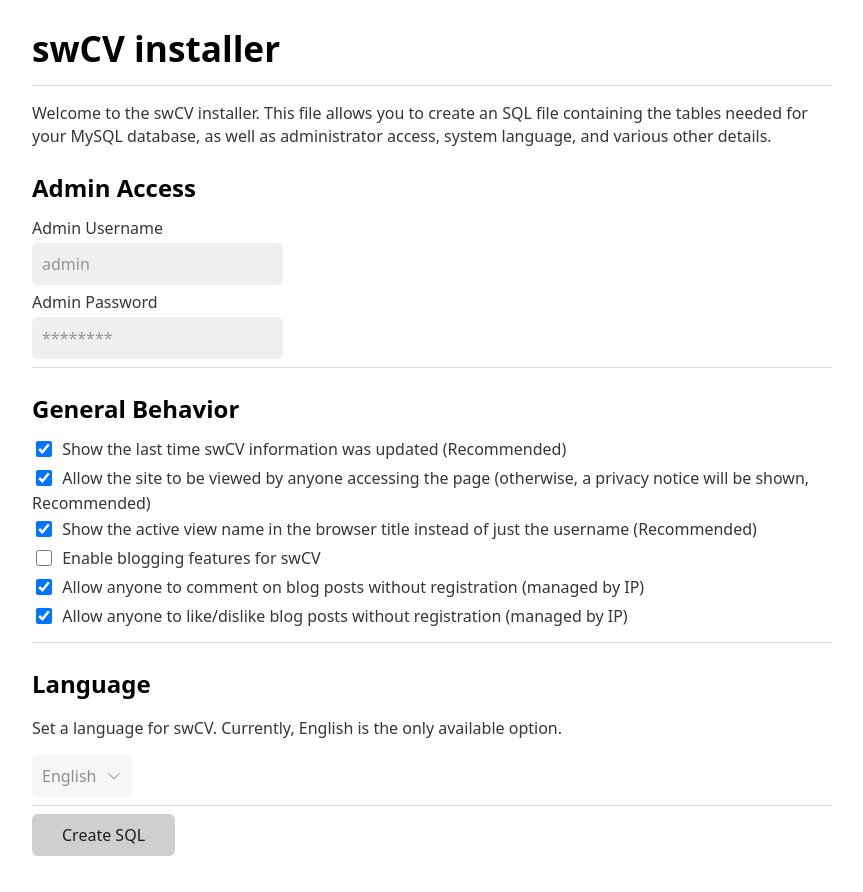
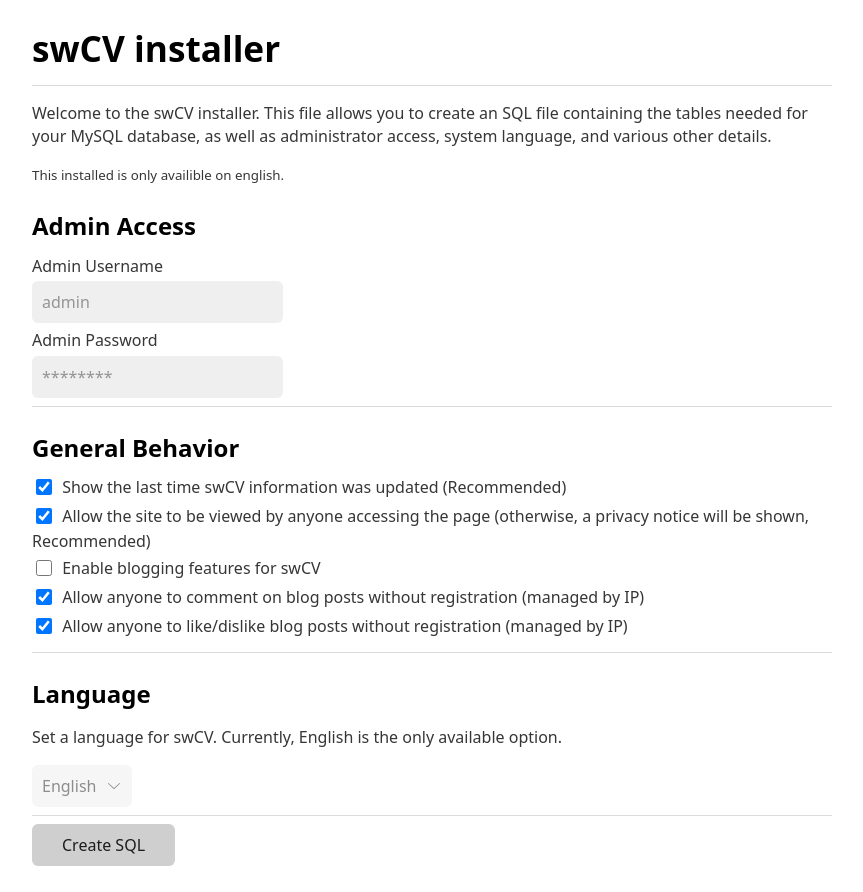
Before and after one commit to hppsrc/swCV, a PHP site: page /src/installer/installer.html in a window 1280 px wide. Shown: the whole page, without its empty margins (208-1071 px from the left). Before the commit the page ends 856 px from the top, so only its background shows below. Run offline with PHP 8.4, Linux system fonts and the light colour scheme; some libraries are stand-ins or nearby versions.

Commit message:
chore(config): update readme, env, htaccess and sql schema
- update readme and .env.example for current state
- update htaccess for safety, AJAX requests and installer sql access
- add extra constants
- update sql schema to 002: rename and remove columns
- update installer for current sql schema

```diff
--- a/src/constants/constants.php
+++ b/src/constants/constants.php
@@ -3,10 +3,12 @@
 /*
 	swCV constants.php file
 	Hppsrc 2026
-	Based on version 0.1.0-alpha
+	Based on version 0.2.0-alpha
 	? PHP Constants
 */
 
-define("VERSION", "0.1.0-alpha", false);
+define("VERSION", "0.2.0-alpha", false);
+define("SQUEMA_VERSION", "002", false);
+define("BUILD", "26082610", false);
 
 ?>
--- a/src/installer/installer.html
+++ b/src/installer/installer.html
@@ -3,7 +3,7 @@
 
 	swCV installer.html file
 	Hppsrc 2026
-	Based on version 0.1.0-alpha
+	Based on version 0.2.0-alpha
 	? SQL generation html file
 
 -->
@@ -32,6 +32,8 @@
 	<p>Welcome to the swCV installer. This file allows you to create an SQL file containing the tables needed for your
 		MySQL database, as well as administrator access, system language, and various other details.</p>
 
+	<small>This installed is only availible on english.</small>
+
 	<form id="installer-form">
 		<h2>Admin Access</h2>
 
@@ -39,8 +41,8 @@
 		<input type="text" id="user_access" name="user_access" maxlength="50" placeholder="admin" required>
 
 		<label for="user_password">Admin Password</label>
-		<input type="password" id="user_password" name="user_password" maxlength="500" placeholder="********"
-			pattern="(?=.*\d)(?=.*[a-z])(?=.*[A-Z])(?=.*[!@#$%^&*_\-]).{8,}"
+		<input type="password" id="user_password" name="user_password" minlength="1" maxlength="500"
+			placeholder="********" pattern="(?=.*\d)(?=.*[a-z])(?=.*[A-Z])(?=.*[!@#$%^&*_\-]).{8,}"
 			title="Password must be at least 8 characters long and contain at least one uppercase letter, one lowercase letter, one number, and one special character (!@#$%^&*_-)"
 			required>
 
@@ -57,11 +59,6 @@
 			<input type="checkbox" id="public_view" name="public_view" checked>
 			Allow the site to be viewed by anyone accessing the page (otherwise, a privacy notice will be shown,
 			Recommended)
-		</label>
-
-		<label>
-			<input type="checkbox" id="dinamic_web_title" name="dinamic_web_title" checked>
-			Show the active view name in the browser title instead of just the username (Recommended)
 		</label>
 
 		<label>
@@ -84,7 +81,7 @@
 		<h2>Language</h2>
 		<p>Set a language for swCV. Currently, English is the only available option.</p>
 
-		<select id="swCV_language" name="swCV_language" disabled>
+		<select id="system_language" name="system_language" disabled>
 			<option value="en" selected>English</option>
 		</select>
 
@@ -121,7 +118,6 @@
 				// Checkbox mappings (1 for checked, 0 for unchecked)
 				const showLastUpdate = document.getElementById('show_last_update').checked ? 1 : 0;
 				const publicView = document.getElementById('public_view').checked ? 1 : 0;
-				const dinamicWebTitle = document.getElementById('dinamic_web_title').checked ? 1 : 0;
 				const blogEnabled = document.getElementById('blog_enabled').checked ? 1 : 0;
 				const blogCommentsEnabled = document.getElementById('blog_comments_enabled').checked ? 1 : 0;
 				const blogLikesEnabled = document.getElementById('blog_likes_enabled').checked ? 1 : 0;
@@ -137,17 +133,15 @@ INSERT INTO \`general\` (
   \`user_password\`,
   \`show_last_update\`,
   \`public_view\`,
-  \`dinamic_web_title\`,
   \`blog_enabled\`,
   \`blog_comments_enabled\`,
   \`blog_likes_enabled\`,
-  \`swCV_language\`
+  \`system_language\`
 ) VALUES (
   '${userAccess.replace(/'/g, "\\'")}',
   '${hashedPassword}',
   ${showLastUpdate},
   ${publicView},
-  ${dinamicWebTitle},
   ${blogEnabled},
   ${blogCommentsEnabled},
   ${blogLikesEnabled},
```
Also changed, not shown: src/database/scheme.sql (+5 -4 lines), README.md, src/.htaccess, 1 other file.
